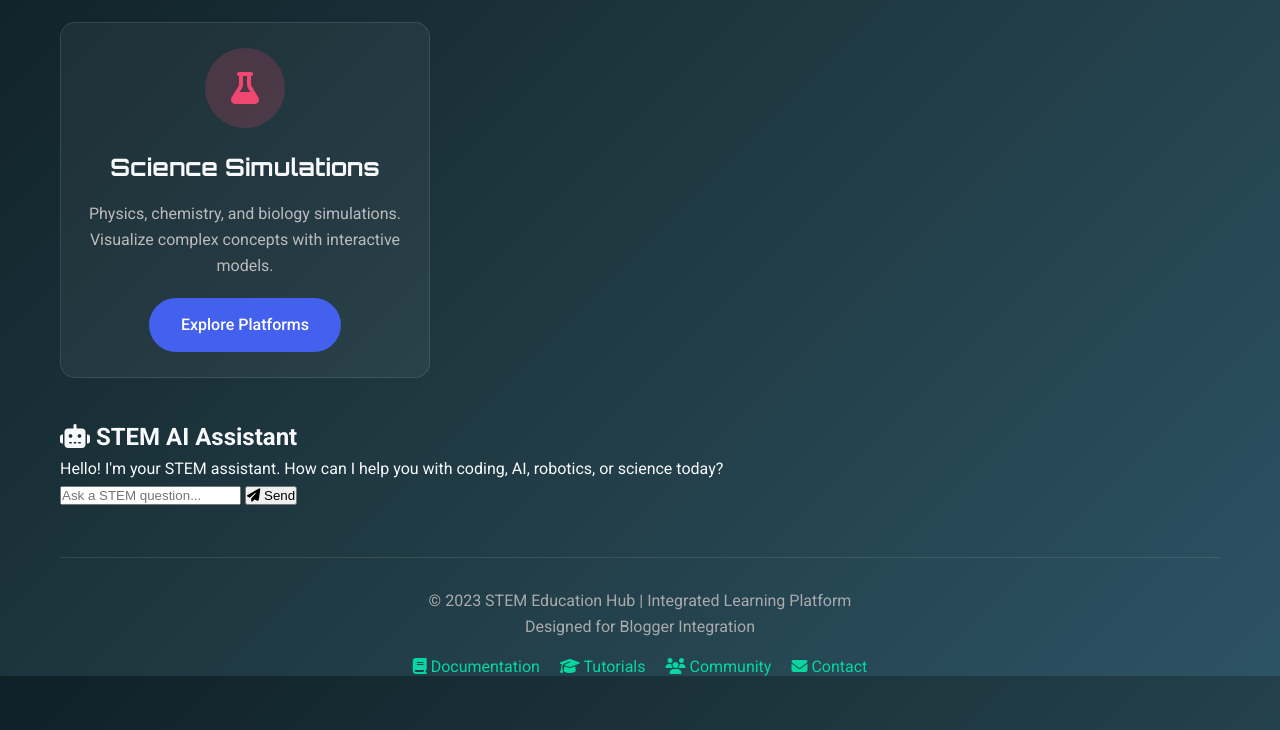
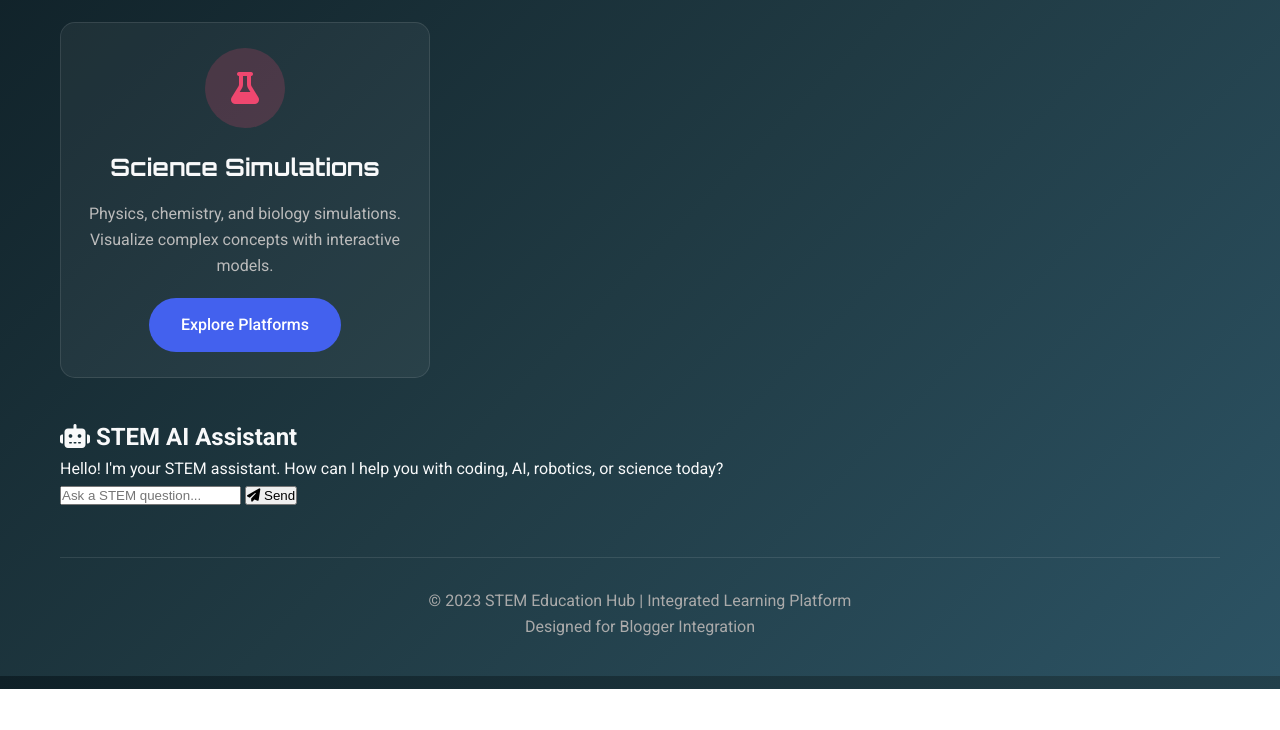
Before and after one commit to BadriVP/STEM, a plain HTML site: page index.html in a window 1280 px wide. Shown: the part 924-1654 px from the top of the page. After the commit the page ends 1613 px from the top, so only its background shows below. Drawn offline with Linux system fonts and the light colour scheme.

Commit message:
Update index.html

```diff
--- a/index.html
+++ b/index.html
@@ -721,12 +721,7 @@
         <footer>
             <p>© 2023 STEM Education Hub | Integrated Learning Platform</p>
             <p>Designed for Blogger Integration</p>
-            <div class="footer-links">
-                <a href="#"><i class="fas fa-book"></i> Documentation</a>
-                <a href="#"><i class="fas fa-graduation-cap"></i> Tutorials</a>
-                <a href="#"><i class="fas fa-users"></i> Community</a>
-                <a href="#"><i class="fas fa-envelope"></i> Contact</a>
-            </div>
+
         </footer>
     </div>
 
```
